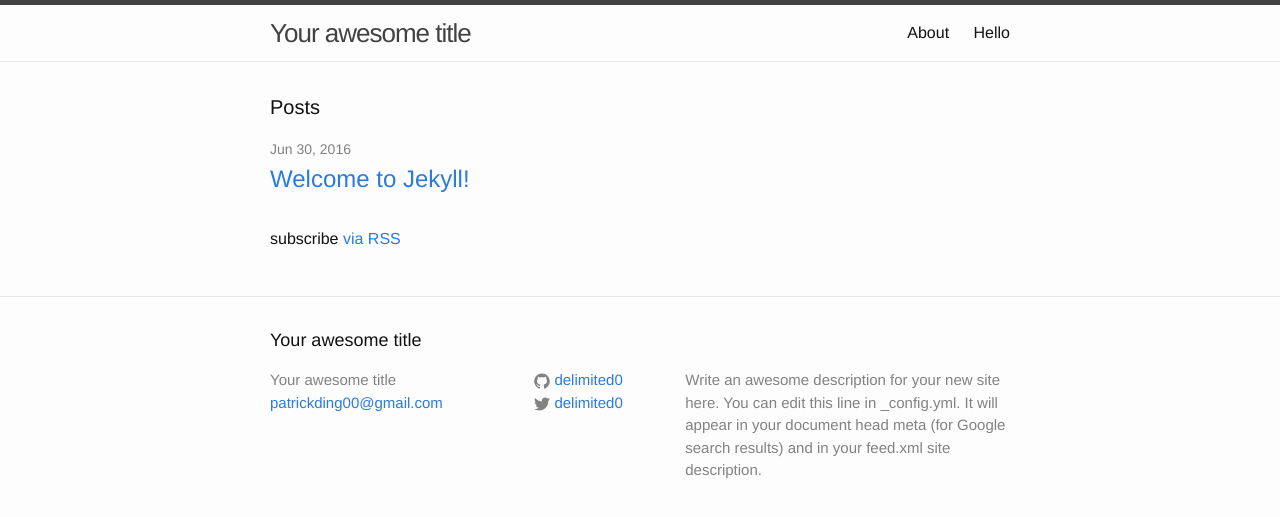
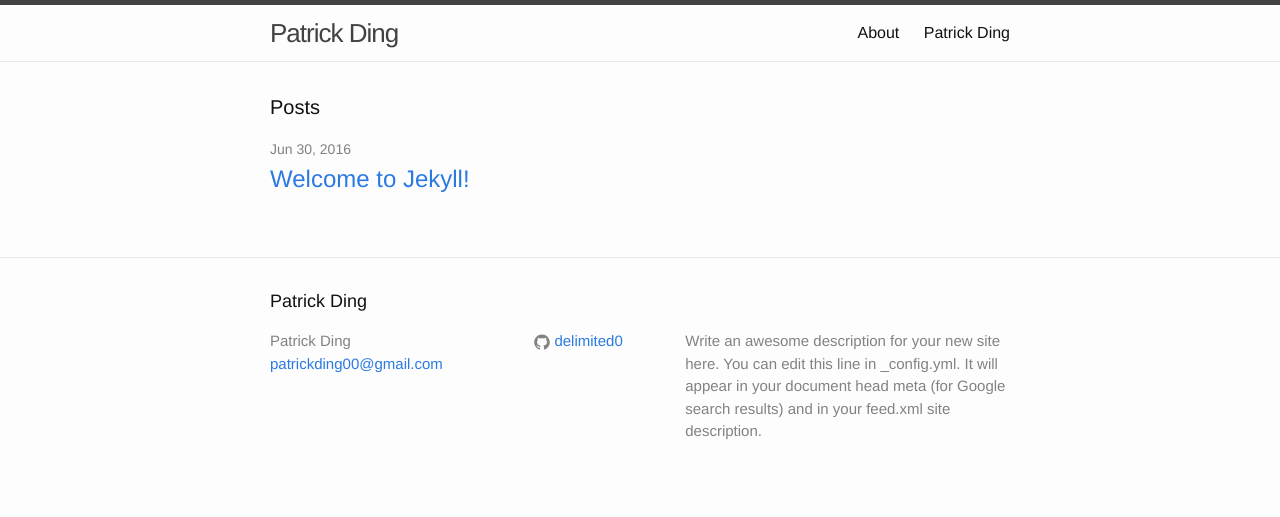
Before and after one commit to delimited0/delimited0.github.io, a Jekyll site: the page built from index.html, in a window 1280 px wide. Shown: the top 517 px of the page. Built offline with Jekyll 4.4.1, drawn with Linux system fonts in a browser that asks for light colours.

Commit message:
clean up home page

```diff
--- a/_config.yml
+++ b/_config.yml
@@ -6,7 +6,7 @@
 # 'jekyll serve'. If you change this file, please restart the server process.
 
 # Site settings
-title: Your awesome title
+title: Patrick Ding
 email: patrickding00@gmail.com
 description: > # this means to ignore newlines until "baseurl:"
   Write an awesome description for your new site here. You can edit this
@@ -14,7 +14,7 @@
   Google search results) and in your feed.xml site description.
 baseurl: ""#"/blog" # the subpath of your site, e.g. /blog
 url: "http://delimited0.github.io" # the base hostname & protocol for your site
-twitter_username: delimited0
+twitter_username:
 github_username:  delimited0
 
 # Build settings
--- a/index.html
+++ b/index.html
@@ -1,6 +1,6 @@
 ---
 layout: default
-title: Hello
+title: Patrick Ding
 ---
 
 <div class="home">
@@ -19,6 +19,6 @@
     {% endfor %}
   </ul>
 
-  <p class="rss-subscribe">subscribe <a href="{{ "/feed.xml" | prepend: site.baseurl }}">via RSS</a></p>
+  <!-- <p class="rss-subscribe">subscribe <a href="{{ "/feed.xml" | prepend: site.baseurl }}">via RSS</a></p>  -->
 
 </div>
```
